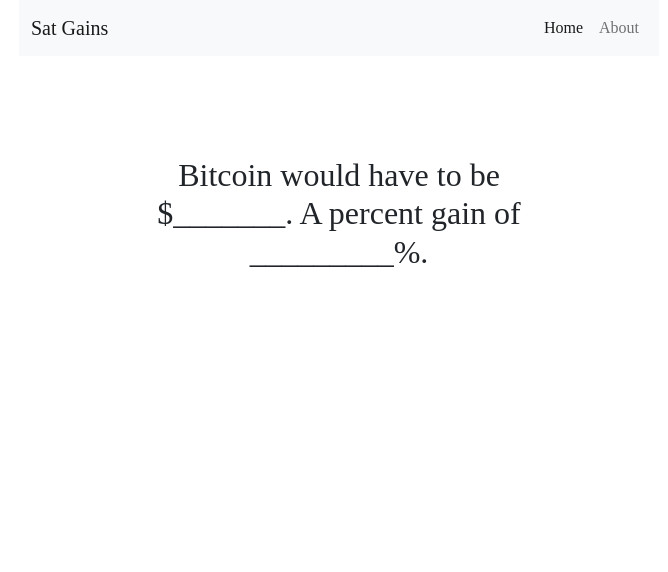
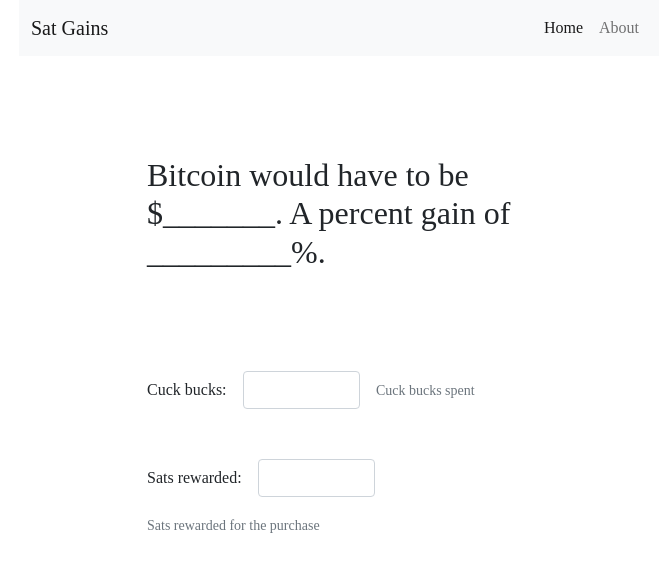
Before and after one commit to figgyfigs/sats-gains-app, a Flask app: page / in a window 1280 px wide. Shown: the top 572 px of the page, without its empty margins (301-969 px from the left). Run offline with Flask 2, Linux system fonts and the light colour scheme.

Commit message:
Added user input fields

```diff
--- a/static/css/style.css
+++ b/static/css/style.css
@@ -14,12 +14,20 @@
     margin-left: auto;
 }
 
-.text {
+.main-container {
     width: 60%;
     margin-left: auto;
     margin-right: auto;
-    text-align: center;
+    /* text-align: center; */
     margin-top: 100px;
+}
+
+.form {
+    margin-top: 100px;
+}
+
+.row {
+    margin-bottom: 50px;
 }
 
 /* nav {
--- a/templates/index.html
+++ b/templates/index.html
@@ -6,7 +6,41 @@
 
 
 {% block body %}
+    <div class="main-container">
     <div class="text">
-        <h2>Bitcoin would have to be $_______. A percent gain of _________%.</h2>
+        <h2><bold>Bitcoin would have to be $_______. A percent gain of _________%.</bold></h2>
     </div>
+
+    <div class="form">
+        <form>
+            <div class="row g-3 align-items-center">
+                <div class="col-auto">
+                    <label for="money-spent" class="col-form-label">Cuck bucks:</label>
+                </div>
+            <div class="col-4">
+                <input type="text" id="money-spent" class="form-control" aria-describedby="passwordHelpInline">
+            </div>
+            <div class="col-auto">
+                <span id="passwordHelpInline" class="form-text">
+                    Cuck bucks spent
+                </span>
+            </div>
+            </div>
+
+            <div class="row g-3 align-items-center">
+                <div class="col-auto">
+                    <label for="sats-rewarded" class="col-form-label">Sats rewarded:</label>
+                </div>
+            <div class="col-4">
+                <input type="text" id="sats-rewarded" class="form-control" aria-describedby="passwordHelpInline">
+            </div>
+            <div class="col-auto">
+                <span id="passwordHelpInline" class="form-text">
+                    Sats rewarded for the purchase
+                </span>
+            </div>
+            </div>
+        </form>
+    </div>
+    <div/>
 {% endblock %}
```
